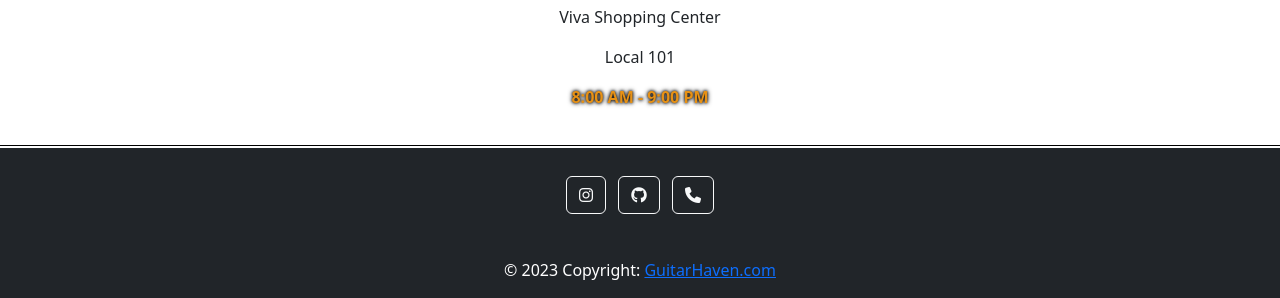
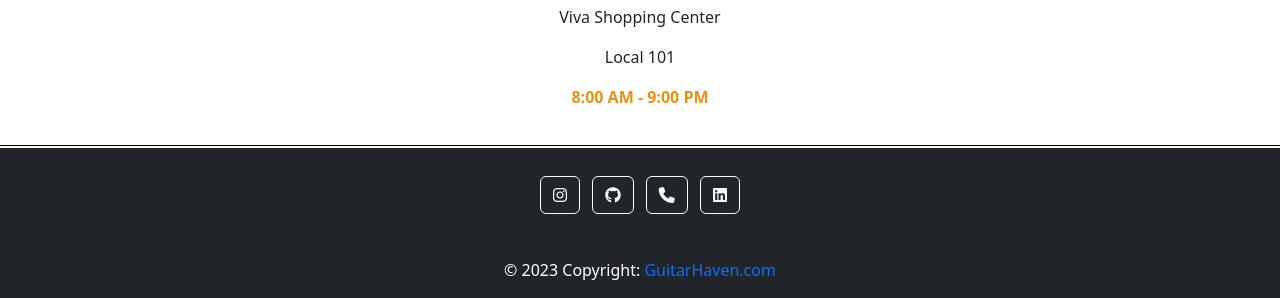
Before and after one commit to simon-sanchez-28/PFSanchez-GuitarHaven, a plain HTML site: page html/aboutUs.html in a window 1280 px wide. Shown: the part 1459-1757 px from the top of the page. Drawn offline with nearby package versions, Linux system fonts and the light colour scheme.

Commit message:
mini cambios

```diff
--- a/html/aboutUs.html
+++ b/html/aboutUs.html
@@ -105,7 +105,7 @@
                 <h3>Villavicencio - Colombia - 7th str #45-18</h3>
                 <p>Viva Shopping Center</p>
                 <p>Local 101</p>
-                <p><b>8:00 AM - 9:00 PM</b></p>
+                <p><b class="noShadow">8:00 AM - 9:00 PM</b></p>
             </div>
 
         </div>
@@ -115,13 +115,15 @@
     <footer class="bg-dark text-center text-white">
         <div class="container p-4 pb-0">
             <section class="mb-4">
-                <a class="btn btn-outline-light btn-floating m-1"
-                    href="https://instagram.com/that_funny_feeling?utm_source=qr&igshid=MzNlNGNkZWQ4Mg%3D%3D"
-                    role="button"><i class="fab fa-instagram"></i></a>
-                <a class="btn btn-outline-light btn-floating m-1" href="https://github.com/simon-sanchez-28"
-                    role="button"><i class="fab fa-github"></i></a>
-                <a class="btn btn-outline-light btn-floating m-1" href="tel:3133753670" role="button"><i
+                <a class="btn btn-outline-light btn-floating m-1" target="_blank"
+                    href="https://instagram.com/that_funny_feeling?utm_source=qr&igshid=MzNlNGNkZWQ4Mg%3D%3D" role="button"><i
+                        class="fab fa-instagram"></i></a>
+                <a class="btn btn-outline-light btn-floating m-1" target="_blank" href="https://github.com/simon-sanchez-28" role="button"><i
+                        class="fab fa-github"></i></a>
+                <a class="btn btn-outline-light btn-floating m-1" target="_blank" href="tel:3133753670" role="button"><i
                         class="fa-solid fa-phone"></i></a>
+                <a class="btn btn-outline-light btn-floating m-1" target="_blank" href="https://www.linkedin.com/in/simon-sanchez-066b04288/"
+                    role="button"><i class="fa-brands fa-linkedin"></i></a>
             </section>
         </div>
         <div class="text-center p-3">
--- a/scss/_aboutUsLayout.scss
+++ b/scss/_aboutUsLayout.scss
@@ -1,5 +1,3 @@
-$spacing: 20px;
-
 .aboutUsContainer {
     display: flex;
     align-items: center;
@@ -25,6 +23,9 @@ $spacing: 20px;
     .aboutUsTextWrapper {
         flex: 1;
         padding: $spacing;
+        b {
+            text-shadow: none;
+        }
 
         .aboutUsName {
             border-bottom: 1px solid black;
--- a/scss/_header.scss
+++ b/scss/_header.scss
@@ -18,10 +18,10 @@
 }
 
 .nav-link {
-    transition: all 0.5s;
+    transition: color 0.5s;
 
     &:hover {
-        border-bottom: 0.1px solid black;
+        color: white;
     }
 }
 
--- a/scss/_variables.scss
+++ b/scss/_variables.scss
@@ -1,2 +1,3 @@
 $primary-color: #E79115;
 $secondary-color: #a8b8d0;
+$spacing: 20px;
--- a/scss/styles.scss
+++ b/scss/styles.scss
@@ -37,3 +37,15 @@ b {
 .placeholder {
     margin-left: 1rem;
 }
+
+.noShadow {
+    text-shadow: none;
+}
+
+a {
+    transition: color 0.5s;
+    text-decoration: none;
+    &:hover {
+        color: $primary-color;
+    }
+}
```
Also changed, not shown: html/contactUs.html (+8 -6 lines), html/ourProduct.html (+8 -6 lines), html/ourWork.html (+8 -6 lines), index.html (+8 -6 lines), css/styles.css, 1 other file.
